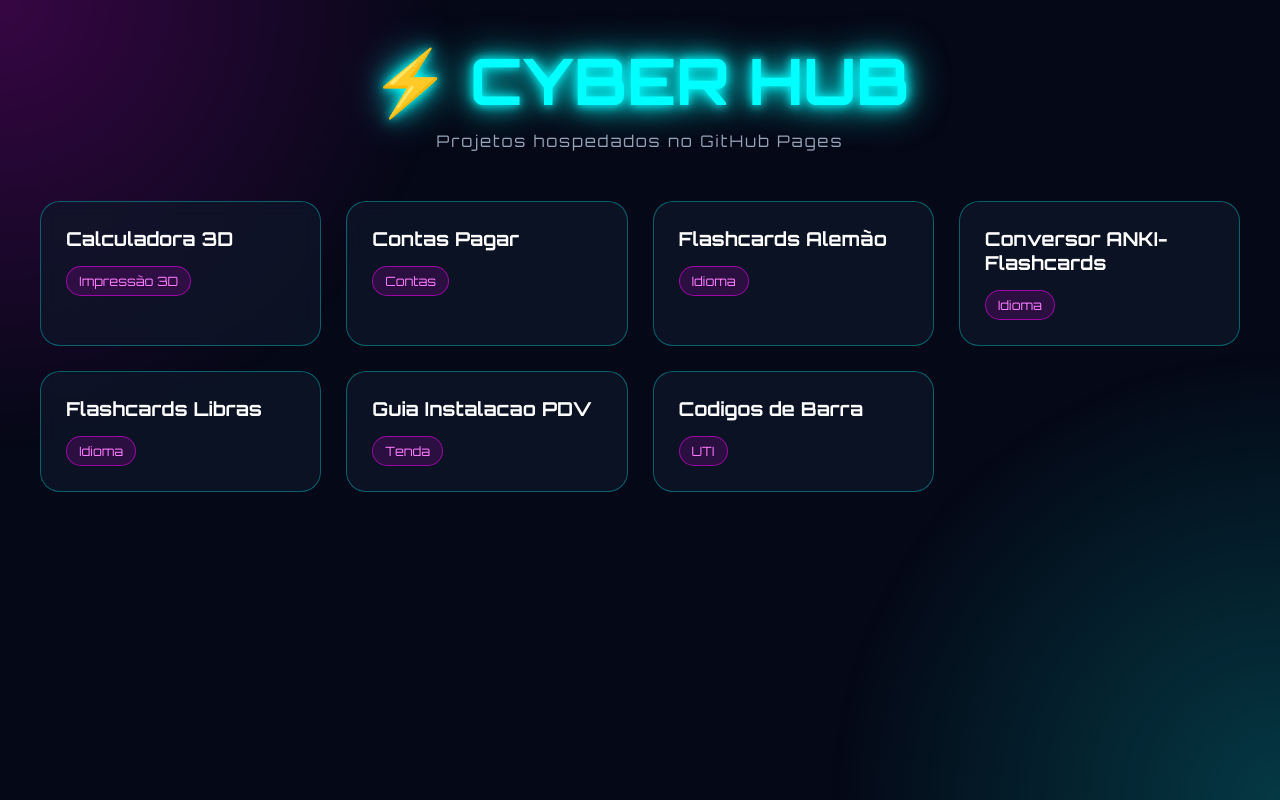
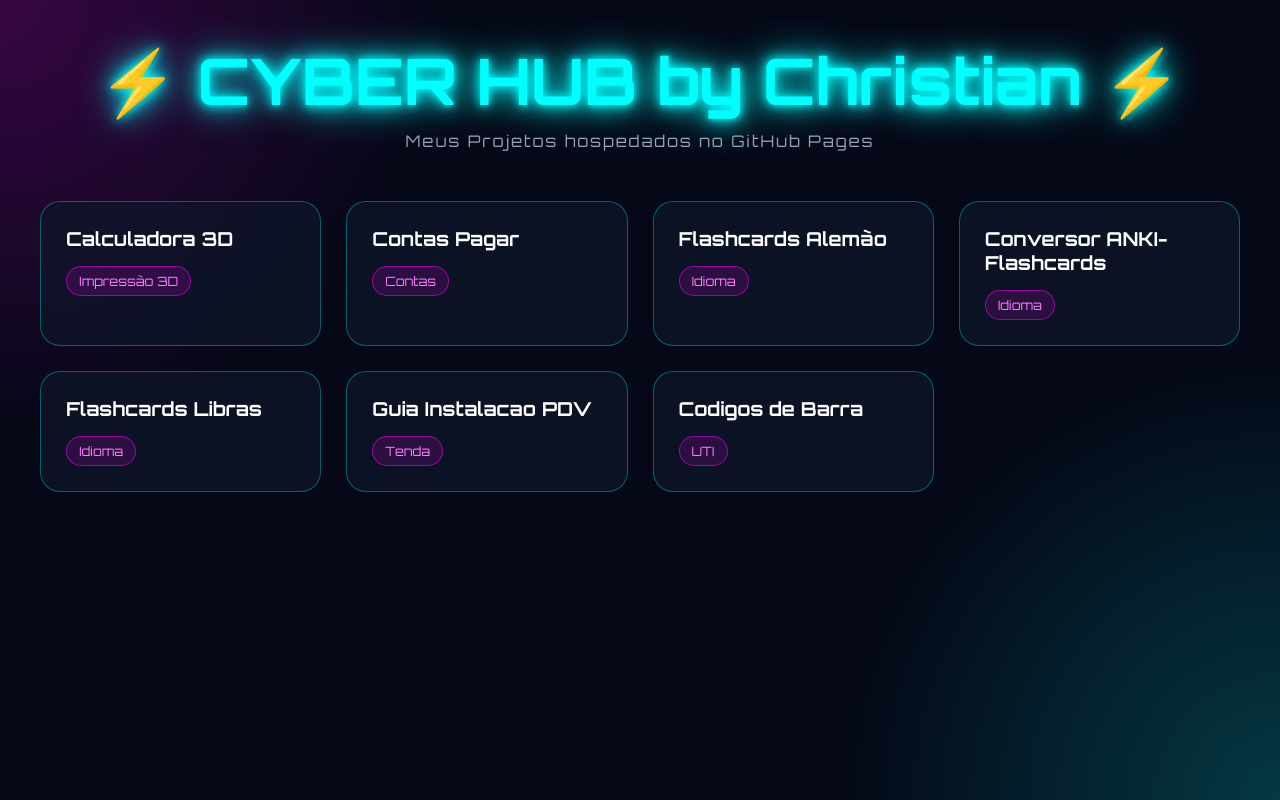
Before and after one commit to chriscoliveira/sites, a plain HTML site: page index.html in a window 1280 px wide. Drawn offline with Linux system fonts and the light colour scheme.

Commit message:
Update index.html

```diff
--- a/index.html
+++ b/index.html
@@ -13,8 +13,8 @@
   <div class="background-glow"></div>
 
   <header>
-    <h1>⚡ CYBER HUB</h1>
-    <p>Projetos hospedados no GitHub Pages</p>
+    <h1>⚡ CYBER HUB by Christian ⚡</h1>
+    <p>Meus Projetos hospedados no GitHub Pages</p>
   </header>
 
   <main id="container"></main>
```
